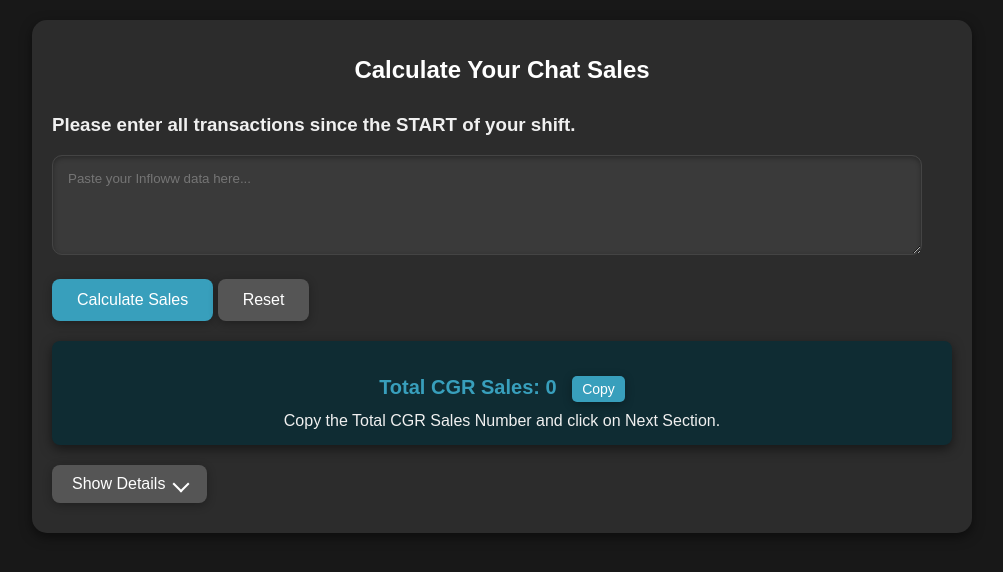
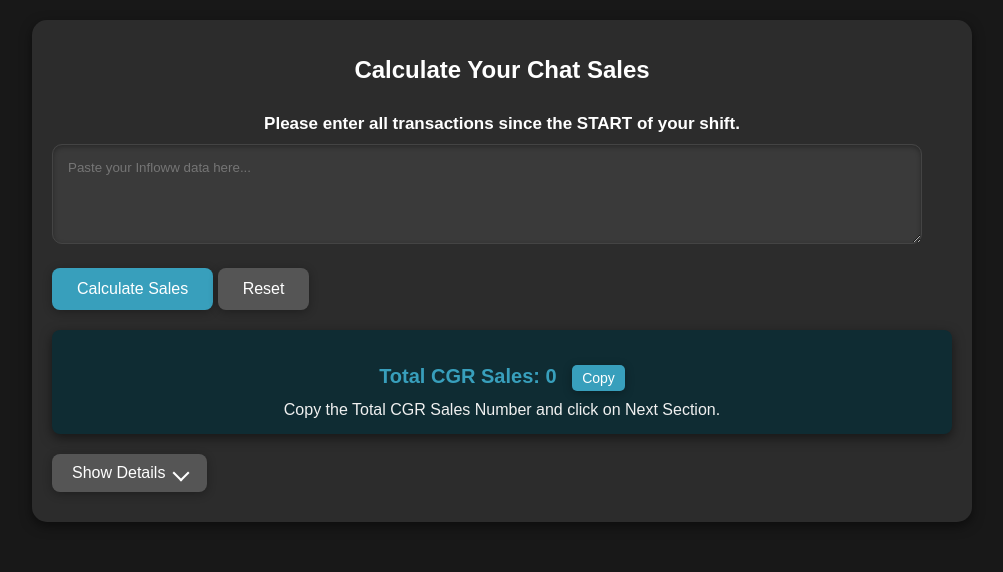
Before and after one commit to DevEMA24/Calc, a plain HTML site: page index.html in a window 1280 px wide. Shown: the whole page, without its empty margins (138-1141 px from the left). Drawn offline with Linux system fonts and the light colour scheme.

Commit message:
Update style.css

```diff
--- a/style.css
+++ b/style.css
@@ -23,6 +23,13 @@ h1 {
     color: #ffffff;
     margin-bottom: 30px;
     font-size: 24px;
+}
+
+h3 {
+    text-align: center;
+    color: #ffffff;
+    margin-bottom: 10px;
+    font-size: 17px;
 }
 
 /* Textarea styles */
```
